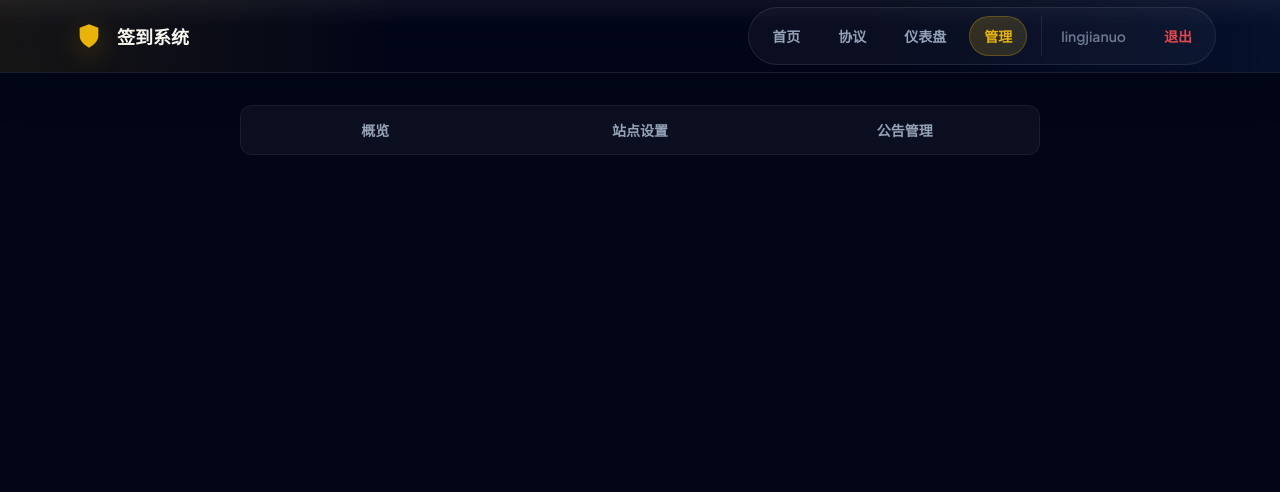
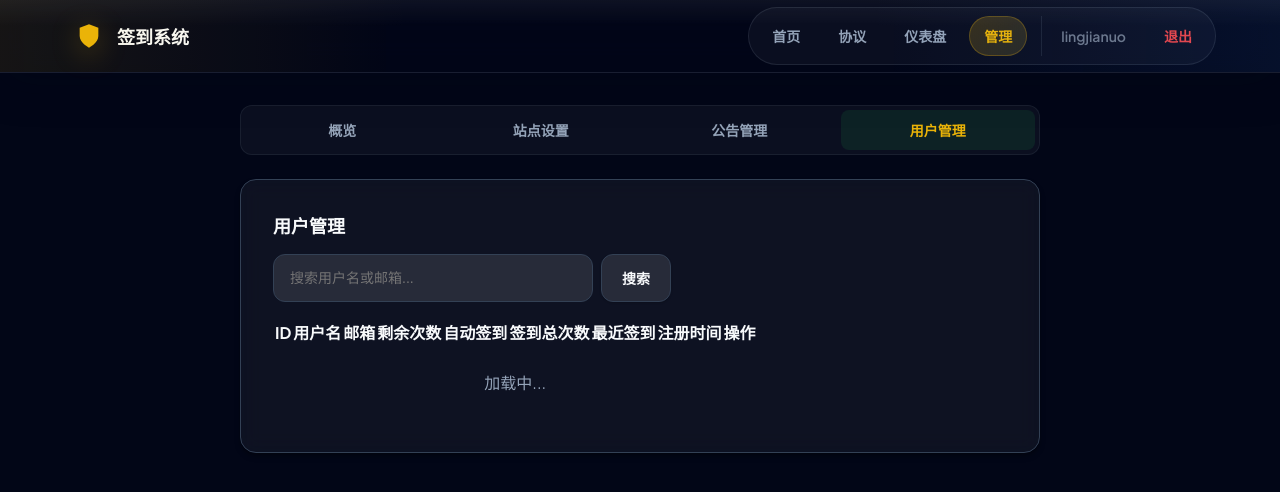
Before and after one commit to mimimi-ljn/mimi-checkin, a Flask app: page /admin/users in a window 1280 px wide. Shown: the top 492 px of the page. Run offline with Flask 3, Linux system fonts and the light colour scheme; a user stored in the database is signed in; data that the repository does not hold is empty.

Commit message:
Update admin.html

```diff
--- a/swu-checkin-main/templates/admin.html
+++ b/swu-checkin-main/templates/admin.html
@@ -13,6 +13,7 @@
     <a href="/admin" class="admin-tab {% if page == 'overview' %}active{% endif %}">概览</a>
     <a href="/admin/settings" class="admin-tab {% if page == 'settings' %}active{% endif %}">站点设置</a>
     <a href="/admin/announcements" class="admin-tab {% if page == 'announcements' %}active{% endif %}">公告管理</a>
+    <a href="/admin/users" class="admin-tab {% if page == 'users' %}active{% endif %}">用户管理</a>
   </div>
 
   <!-- ========== OVERVIEW ========== -->
@@ -101,13 +102,19 @@
           <textarea class="input" id="ann_content" placeholder="公告内容..." style="min-height:80px;padding:12px;" required></textarea>
         </div>
         <div class="form-group">
-          <label>显示页面</label>
+          <label>显示页面（全局公告时生效）</label>
           <select class="input" id="ann_page">
             <option value="all">所有页面</option>
             <option value="home">首页</option>
             <option value="login">登录页</option>
             <option value="register">注册页</option>
             <option value="dashboard">仪表盘</option>
+          </select>
+        </div>
+        <div class="form-group">
+          <label>发送给（选择"所有人"为全局公告）</label>
+          <select class="input" id="ann_target_user">
+            <option value="">所有人（全局公告）</option>
           </select>
         </div>
         <button type="submit" class="btn btn-primary" style="justify-self:start;">发布公告</button>
@@ -119,6 +126,62 @@
       <div id="annList"><p class="muted">加载中...</p></div>
     </section>
   </div>
+
+  <!-- ========== USERS ========== -->
+  <div id="tab-users" class="admin-tab-content" {% if page != 'users' %}style="display:none"{% endif %}>
+    <section class="card pad-lg">
+      <h2 class="section-title">用户管理</h2>
+
+      <div style="display:flex;gap:8px;margin-bottom:16px;">
+        <input class="input" id="userSearch" placeholder="搜索用户名或邮箱..." style="max-width:320px;">
+        <button class="btn btn-soft" id="userSearchBtn">搜索</button>
+      </div>
+
+      <div class="user-table-wrap">
+        <table class="user-table">
+          <thead>
+            <tr>
+              <th>ID</th>
+              <th>用户名</th>
+              <th>邮箱</th>
+              <th>剩余次数</th>
+              <th>自动签到</th>
+              <th>签到总次数</th>
+              <th>最近签到</th>
+              <th>注册时间</th>
+              <th>操作</th>
+            </tr>
+          </thead>
+          <tbody id="userTableBody">
+            <tr><td colspan="9" class="muted" style="text-align:center;padding:24px;">加载中...</td></tr>
+          </tbody>
+        </table>
+      </div>
+
+      <div class="user-pagination" id="userPagination"></div>
+    </section>
+  </div>
+
+  <!-- Credit adjustment modal -->
+  <div class="modal-overlay" id="creditModal" style="display:none;">
+    <div class="modal-content card pad-lg" style="max-width:400px;">
+      <div class="modal-header">
+        <h3 class="modal-title">调整签到次数</h3>
+      </div>
+      <div class="modal-body">
+        <p style="margin-bottom:12px;" id="creditModalUser"></p>
+        <div class="form-group">
+          <label>变动数量（正数增加，负数减少）</label>
+          <input class="input" type="number" id="creditDelta" placeholder="例如：10 或 -5" required>
+        </div>
+        <div id="creditModalMsg" class="help-error"></div>
+      </div>
+      <div class="modal-footer">
+        <button class="btn btn-soft" id="creditModalCancel">取消</button>
+        <button class="btn btn-primary" id="creditModalConfirm">确认</button>
+      </div>
+    </div>
+  </div>
 </div>
 {% endblock %}
 
```
